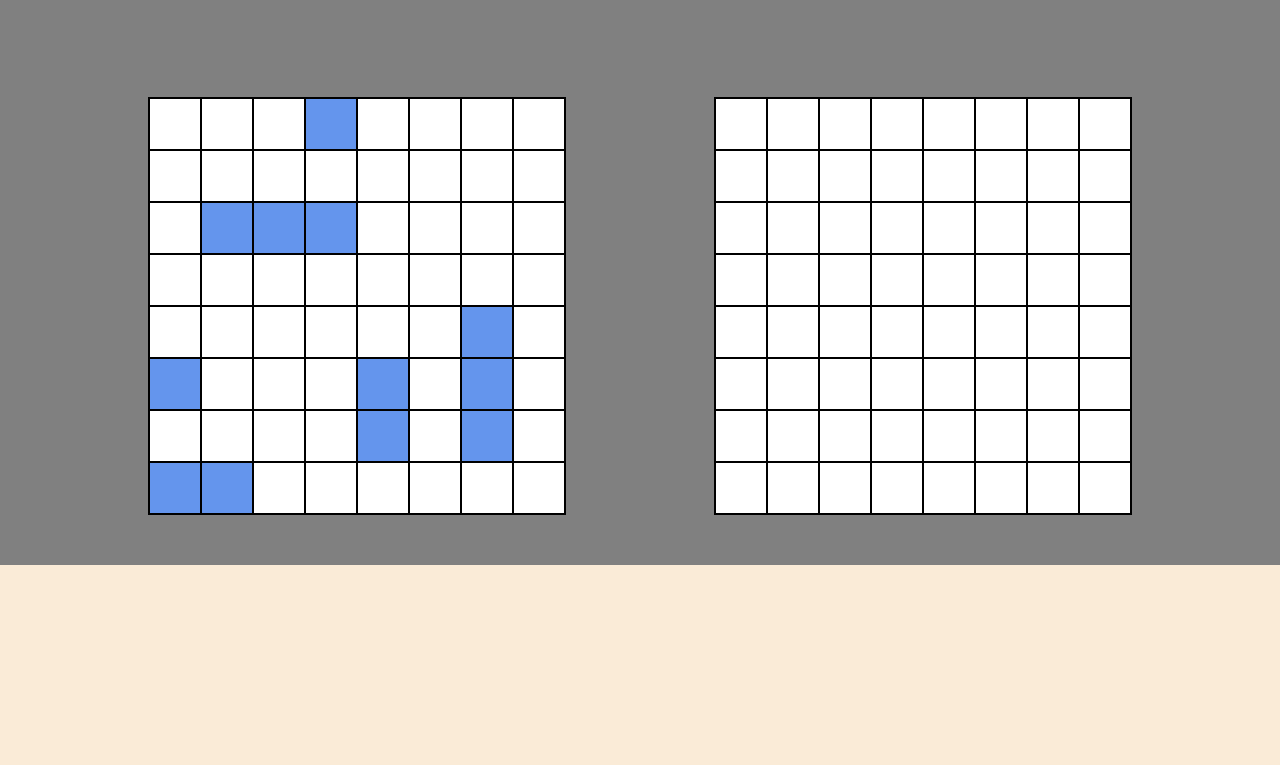
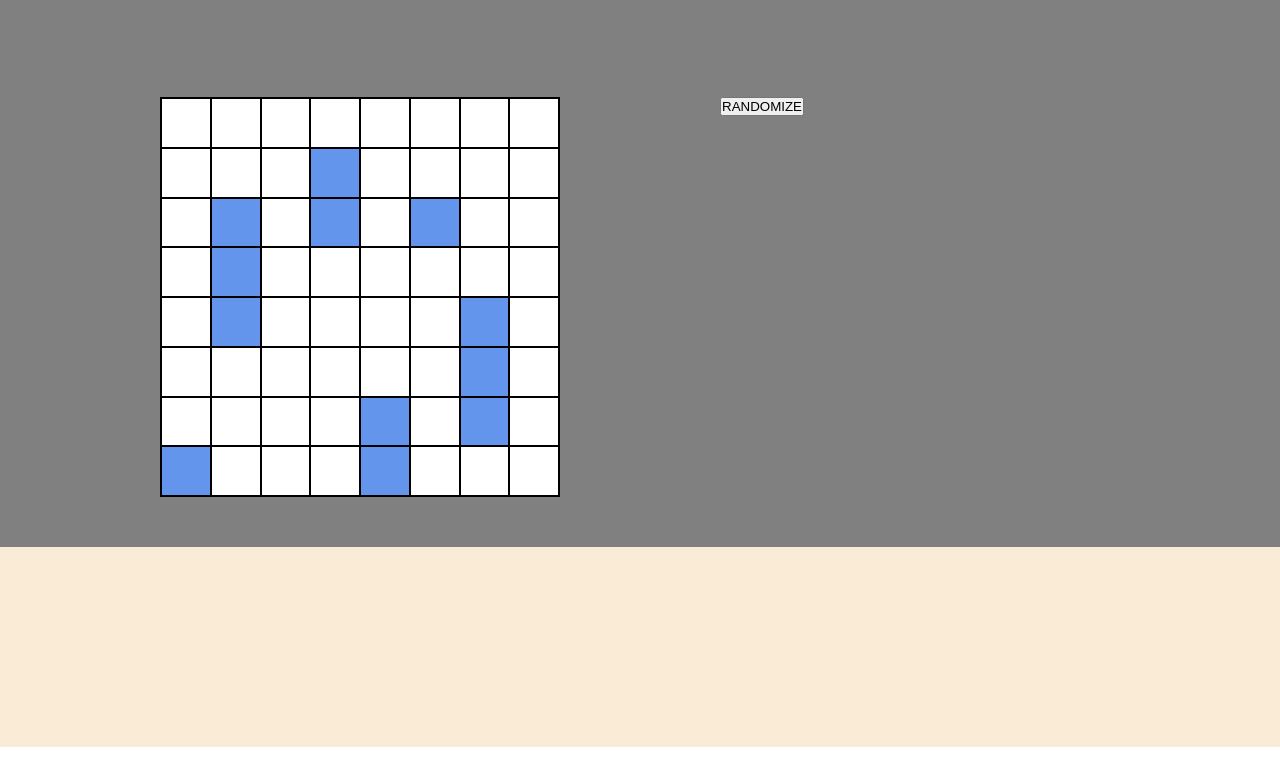
Before and after one commit to shukrirahmat/battleship, a website built with webpack: page src/index.html in a window 1280 px wide. Shown: the part 90-855 px from the top of the page. Built offline with nearby package versions, Linux system fonts and the light colour scheme.

Commit message:
add the placing ship phase (unfinished)
currently only able to randomized

```diff
--- a/src/dom.js
+++ b/src/dom.js
@@ -4,6 +4,8 @@ import Ship from "./ship.js";
 function Dom() {
   const main = document.querySelector(".main");
   const info = document.querySelector(".info");
+  const rightbox = document.querySelector(".rightbox");
+  const leftbox = document.querySelector(".leftbox");
   let boardsize;
   let human;
   let computer;
@@ -12,28 +14,46 @@ function Dom() {
 
   function setUpNewGame(size, shipsData) {
     boardsize = size;
+
     human = new Player(size);
+    populateShipRandomly(human, createRandomShipList(shipsData));
+    humanBoardNode = createBoardNode(human);
+    rightbox.appendChild(humanBoardNode);
+
+    const placementDiv = document.createElement('div');
+    placementDiv.classList.add("placement");
+
+    const randomizebtn = document.createElement('button');
+    randomizebtn.textContent = "RANDOMIZE";
+    randomizebtn.addEventListener('click', () => {
+      rightbox.removeChild(humanBoardNode);
+      populateShipRandomly(human, createRandomShipList(shipsData));
+      humanBoardNode = createBoardNode(human);
+      rightbox.appendChild(humanBoardNode);
+    })
+    placementDiv.appendChild(randomizebtn);
+
+    leftbox.appendChild(placementDiv);
+
+
+
+    /*
     computer = new ComputerPlayer(size);
-
-    populateShipRandomly(human, createShipList(shipsData));
-    populateShipRandomly(computer, createShipList(shipsData));
-
-    humanBoardNode = createBoardNode(human);
+    populateShipRandomly(computer, createRandomShipList(shipsData));
     computerBoardNode = createBoardNode(computer);
     addAttackButtons(computerBoardNode);
 
     main.appendChild(humanBoardNode);
     main.appendChild(computerBoardNode);
+    */
   }
 
-  function createShipList(shipsData) {
+  function createRandomShipList(shipsData) {
     const list = [];
     shipsData.forEach((data) => {
-      if (data[1]) {
-        list.push(Ship(data[0], data[1]));
-      } else {
-        list.push(Ship(data[0]));
-      }
+      const chance = Math.random();
+      if (chance > 0.5) list.push(Ship(data));
+      else list.push(Ship(data,true));
     });
     return list;
   }
@@ -149,7 +169,7 @@ function Dom() {
     let isHumanHit;
     let coordinate;
 
-    const attack = setInterval(function () {
+    const attackLoop = setInterval(function () {
       coordinate = computer.choose();
       isHumanHit = human.getBoard().receiveAttack(coordinate);
 
@@ -166,12 +186,12 @@ function Dom() {
 
       if (!isHumanHit) {
         disableButtonToggle(computerBoardNode, true);
-        clearInterval(attack);
+        clearInterval(attackLoop);
       }
 
       if (checkLose(human)) {
         info.textContent = computer.getName() + " wins!";
-        clearInterval(attack);
+        clearInterval(attackLoop);
       }
     }, 1000);
   }
--- a/src/index.html
+++ b/src/index.html
@@ -7,7 +7,10 @@
 </head>
 <body>
     <div class="header">BATTLESHIP</div>
-    <div class="main"></div>
+    <div class="main">
+        <div class="rightbox"></div>
+        <div class="leftbox"></div>
+    </div>
     <div class="info"></div>
 </body>
 </html>
--- a/src/index.js
+++ b/src/index.js
@@ -2,10 +2,5 @@ import dom from "./dom.js";
 import "./styles.css";
 
 const SIZE = 8;
-const shipsData = [[3], [3,true], [2], [2, true], [1], [1]];
+const shipsData = [3, 3, 2, 2, 1, 1];
 dom.setUpNewGame(SIZE, shipsData);
-
-//TASKS NEXT:
-//1) Fix AI wrong choice because recent hit not in order
-//2) refresh possible target by not attacking obviously empty
-//3) or disable all surrounding area when ship is sunk;
--- a/src/styles.css
+++ b/src/styles.css
@@ -31,13 +31,19 @@ body {
 }
 
 .boardContainer {
-    height:fit-content;
+  width: 400px;
+  height: 400px;
   display: grid;
-    grid-template-columns: repeat(var(--boardsize), 50px);
-    grid-template-rows: repeat(var(--boardsize), 50px);
+  grid-template-columns: repeat(var(--boardsize), 1fr);
+  grid-template-rows: repeat(var(--boardsize), 1fr);
   background-color: black;
   gap: 2px;
   border: 2px solid black;
+}
+
+.placement {
+  width: 400px;
+  height: 400px;
 }
 
 .grid {
```
Lines whose indentation alone changed are shown as unchanged.
